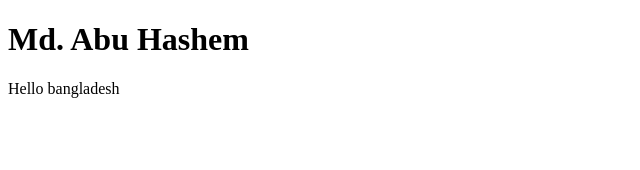
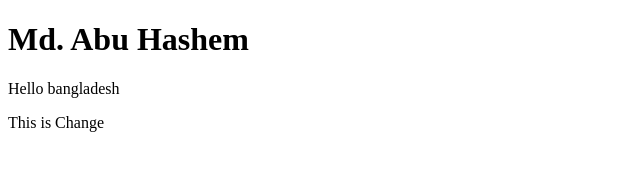
Before and after one commit to millionhashemabucu/ma, a plain HTML site: page index.html in a window 1280 px wide. Shown: the whole page, without its empty margins (0-640 px from the left). Drawn offline with Linux system fonts and the light colour scheme.

Commit message:
Update index.html

```diff
--- a/index.html
+++ b/index.html
@@ -9,5 +9,6 @@
 <body>
     <h1>Md. Abu Hashem</h1>
     <p>Hello bangladesh</p>
+    <p>This is Change</p>
 </body>
 </html>
```
